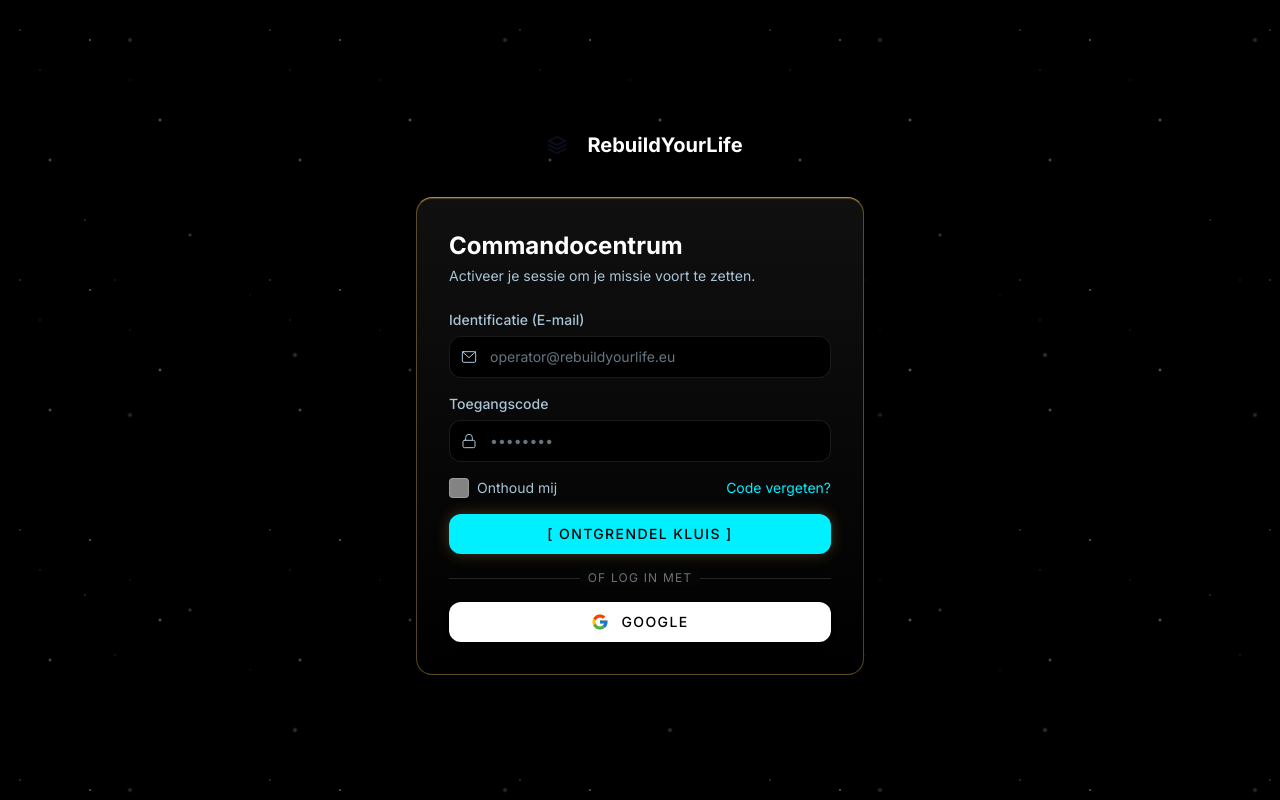
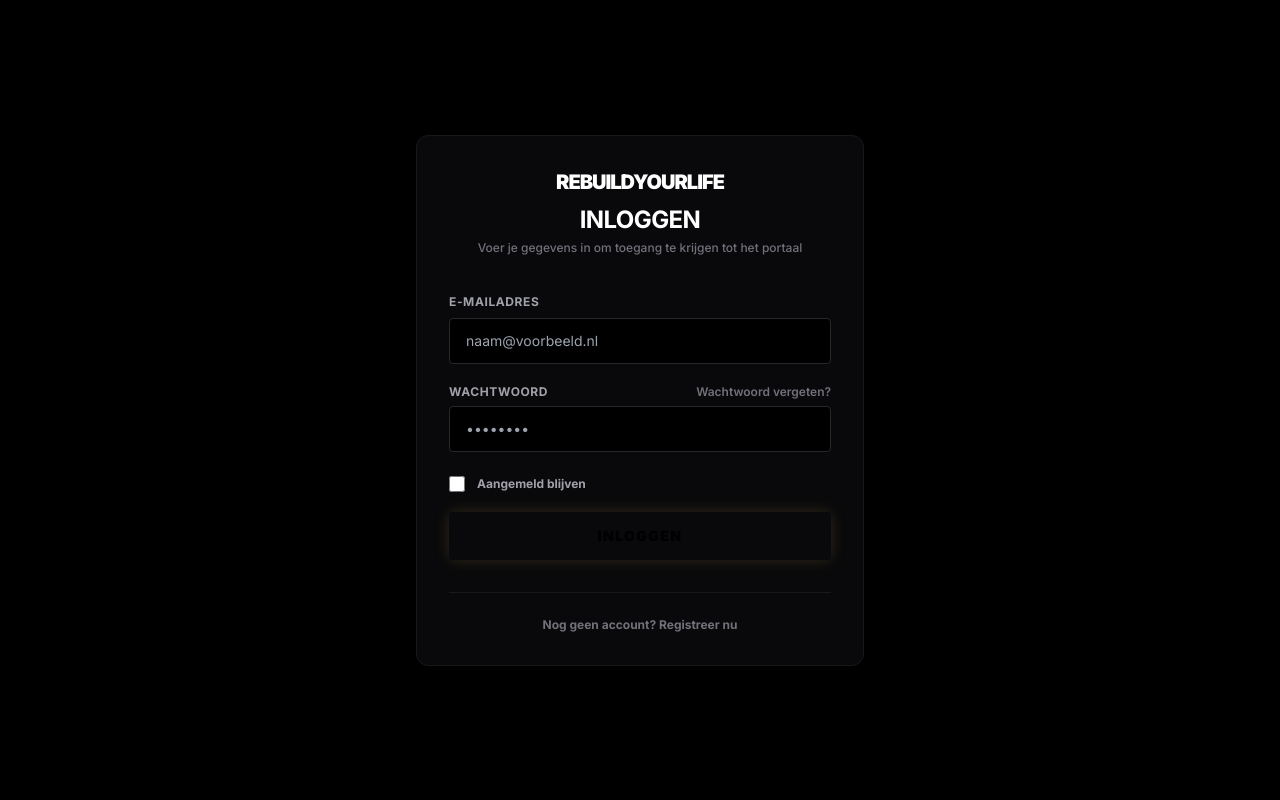
Before and after one commit to rebuildyourlife24-del/rebuildyourlife, a Next.js app in the folder apps/web/: page /auth/login in a window 1280 px wide. Built offline with nearby package versions, Linux system fonts and the light colour scheme.

Commit message:
fix: remove client login from homepage navbar and clean login design

```diff
--- a/apps/web/src/app/auth/login/page.tsx
+++ b/apps/web/src/app/auth/login/page.tsx
@@ -9,7 +9,6 @@ import { Button } from '@/components/ui/Button';
 import { Card } from '@/components/ui/Card';
 import { Input } from '@/components/ui/Input';
 import { useAuth } from '@/lib/auth';
-
 import { loginAction } from '@/app/actions/auth';
 
 export default function LoginPage() {
@@ -34,7 +33,7 @@ export default function LoginPage() {
         setUser(result.user as any);
         router.push('/dashboard/war-room');
       } else {
-        setError(result.error || 'Inloggen mislukt');
+        setError(result.error || 'Inloggen mislukt. Controleer je gegevens.');
       }
     } catch (err: any) {
       setError(err.message || 'Er is een fout opgetreden bij het inloggen.');
@@ -65,136 +64,109 @@ export default function LoginPage() {
   };
 
   return (
-    <div className="flex min-h-screen items-center justify-center px-4 py-12">
+    <div className="flex min-h-screen items-center justify-center bg-black px-4 py-12 relative selection:bg-gold-500 selection:text-black">
+
+      {/* Subtle gold glow behind card */}
+      <div className="absolute top-1/2 left-1/2 -translate-x-1/2 -translate-y-1/2 w-[500px] h-[500px] bg-gold-500/5 blur-[120px] pointer-events-none rounded-full" />
+
       <motion.div
-        initial={{ opacity: 0, y: 24 }}
+        initial={{ opacity: 0, y: 15 }}
         animate={{ opacity: 1, y: 0 }}
-        transition={{ duration: 0.6, ease: [0.25, 0.1, 0, 1] }}
-        className="w-full max-w-md"
+        transition={{ duration: 0.6, ease: "easeOut" }}
+        className="w-full max-w-md relative z-10"
       >
-        {/* Logo */}
+        <Card className="bg-zinc-950 border border-zinc-900 p-8 rounded-xl shadow-2xl">
+
+          {/* Logo / Header */}
           <div className="mb-8 text-center">
-          <Link href="/" className="inline-flex items-center gap-2.5">
-            <div className="flex h-10 w-10 items-center justify-center rounded-xl bg-gradient-gold">
-              <svg width="20" height="20" viewBox="0 0 24 24" fill="none" stroke="#0a0e1a" strokeWidth="2.5" strokeLinecap="round" strokeLinejoin="round">
-                <path d="M12 2L2 7l10 5 10-5-10-5Z" />
-                <path d="M2 17l10 5 10-5" />
-                <path d="M2 12l10 5 10-5" />
-              </svg>
-            </div>
-            <span className="text-xl font-bold text-textPrimary">
-              Rebuild<span className="gradient-text-gold">YourLife</span>
+            <span className="text-xl font-black tracking-tighter text-white uppercase block mb-2">
+              Rebuild<span className="text-gold-500">YourLife</span>
             </span>
-          </Link>
-        </div>
-
-        <Card variant="glass" padding="lg">
-          <div className="mb-6">
-            <h1 className="text-2xl font-bold text-textPrimary">Commandocentrum</h1>
-            <p className="mt-1 text-sm text-textSecondary">
-              Activeer je sessie om je missie voort te zetten.
+            <h1 className="text-2xl font-bold text-white tracking-tight uppercase">
+              Inloggen
+            </h1>
+            <p className="text-zinc-500 text-xs mt-1 font-medium">
+              Voer je gegevens in om toegang te krijgen tot het portaal
             </p>
           </div>
 
           {error && (
             <motion.div
-              initial={{ opacity: 0, height: 0 }}
-              animate={{ opacity: 1, height: 'auto' }}
-              className="mb-4 rounded-xl border border-danger/20 bg-danger/5 px-4 py-3"
+              initial={{ opacity: 0, x: -10 }}
+              animate={{ opacity: 1, x: 0 }}
+              className="mb-6 border-l-2 border-red-500 bg-red-950/20 px-4 py-3 rounded-r"
             >
-              <p className="text-sm text-danger">{error}</p>
+              <p className="text-xs font-bold text-red-400">{error}</p>
             </motion.div>
           )}
 
-          <form onSubmit={handleSubmit} className="space-y-4">
-            <Input
-              label="Identificatie (E-mail)"
+          <form onSubmit={handleSubmit} className="space-y-5">
+
+            <div className="space-y-1.5">
+              <label className="text-xs font-bold text-zinc-400 uppercase tracking-wider">E-mailadres</label>
+              <input
                 type="email"
-              placeholder="operator@rebuildyourlife.eu"
                 value={email}
                 onChange={(e) => setEmail(e.target.value)}
+                placeholder="naam@voorbeeld.nl"
                 required
-              autoComplete="email"
-              icon={
-                <svg width="16" height="16" viewBox="0 0 24 24" fill="none" stroke="currentColor" strokeWidth="1.5" strokeLinecap="round" strokeLinejoin="round">
-                  <rect x="2" y="4" width="20" height="16" rx="2" />
-                  <path d="M22 4L12 13 2 4" />
-                </svg>
-              }
+                className="w-full bg-black border border-zinc-800 text-white rounded px-4 py-3 outline-none focus:border-gold-500 transition-all text-sm"
               />
+            </div>
 
-            <Input
-              label="Toegangscode"
+            <div className="space-y-1.5">
+              <div className="flex justify-between items-center">
+                <label className="text-xs font-bold text-zinc-400 uppercase tracking-wider">Wachtwoord</label>
+                <Link
+                  href="/auth/forgot-password"
+                  className="text-xs text-zinc-500 hover:text-gold-500 transition-colors font-semibold"
+                >
+                  Wachtwoord vergeten?
+                </Link>
+              </div>
+              <input
                 type="password"
-              placeholder="••••••••"
                 value={password}
                 onChange={(e) => setPassword(e.target.value)}
+                placeholder="••••••••"
                 required
-              autoComplete="current-password"
-              icon={
-                <svg width="16" height="16" viewBox="0 0 24 24" fill="none" stroke="currentColor" strokeWidth="1.5" strokeLinecap="round" strokeLinejoin="round">
-                  <rect x="3" y="11" width="18" height="11" rx="2" />
-                  <path d="M7 11V7a5 5 0 0 1 10 0v4" />
-                </svg>
-              }
+                className="w-full bg-black border border-zinc-800 text-white rounded px-4 py-3 outline-none focus:border-gold-500 transition-all text-sm"
               />
+            </div>
 
-            <div className="flex items-center justify-between">
-              <label className="flex items-center gap-2 cursor-pointer group">
-                <div className="relative flex items-center justify-center">
+            <div className="flex items-center gap-3 pt-1">
               <input
                 type="checkbox"
-                    className="peer sr-only"
+                id="remember"
                 checked={rememberMe}
                 onChange={(e) => setRememberMe(e.target.checked)}
+                className="w-4 h-4 border border-zinc-800 bg-black text-gold-500 focus:ring-0 rounded cursor-pointer"
               />
-                  <div className="w-5 h-5 rounded border border-white/20 bg-surface/50 peer-checked:bg-gold peer-checked:border-gold transition-all duration-200"></div>
-                  <svg className="absolute w-3 h-3 text-navy opacity-0 peer-checked:opacity-100 transition-opacity duration-200" fill="none" viewBox="0 0 24 24" stroke="currentColor" strokeWidth="3">
-                    <path strokeLinecap="round" strokeLinejoin="round" d="M5 13l4 4L19 7" />
-                  </svg>
-                </div>
-                <span className="text-sm text-textSecondary group-hover:text-textPrimary transition-colors">Onthoud mij</span>
+              <label htmlFor="remember" className="text-xs text-zinc-400 cursor-pointer select-none font-bold">
+                Aangemeld blijven
               </label>
-
-              <Link
-                href="/auth/forgot-password"
-                className="text-sm text-gold transition-colors hover:text-goldLight"
-              >
-                Code vergeten?
-              </Link>
             </div>
 
-            <Button
+            <button
               type="submit"
-              className="w-full bg-[#d4a853] hover:bg-[#b38d45] text-black font-bold tracking-widest uppercase mt-6 transition-all shadow-[0_0_15px_rgba(212,168,83,0.3)]"
               disabled={loading || googleLoading}
+              className={`w-full py-3.5 bg-gold-500 text-black hover:bg-gold-400 hover:scale-[1.01] transition-all font-black text-sm uppercase tracking-widest rounded shadow-[0_0_15px_rgba(212,168,83,0.2)] mt-6`}
             >
-              {loading ? 'Bezig met identificeren...' : '[ ONTGRENDEL KLUIS ]'}
-            </Button>
+              {loading ? 'Laden...' : 'Inloggen'}
+            </button>
 
-            <div className="relative my-6">
-              <div className="absolute inset-0 flex items-center">
-                <div className="w-full border-t border-zinc-800"></div>
-              </div>
-              <div className="relative flex justify-center text-xs uppercase tracking-widest">
-                <span className="bg-[#050505] px-2 text-zinc-500">Of log in met</span>
-              </div>
+          </form>
+
+          {/* Registration link */}
+          <div className="mt-8 text-center border-t border-zinc-900 pt-6">
+            <p className="text-zinc-500 text-xs font-bold">
+              Nog geen account?{' '}
+              <Link href="/auth/register" className="text-gold-500 hover:text-gold-400 transition-colors">
+                Registreer nu
+              </Link>
+            </p>
           </div>
 
-            <Button
-              type="button"
-              onClick={handleGoogleLogin}
-              className="w-full bg-white hover:bg-zinc-200 text-black font-bold tracking-widest uppercase transition-all shadow-md flex items-center justify-center gap-3"
-              disabled={loading || googleLoading}
-            >
-              {googleLoading ? 'Bezig...' : (
-                <>
-                  <svg width="18" height="18" xmlns="http://www.w3.org/2000/svg" viewBox="0 0 48 48"><path fill="#FFC107" d="M43.611,20.083H42V20H24v8h11.303c-1.649,4.657-6.08,8-11.303,8c-6.627,0-12-5.373-12-12c0-6.627,5.373-12,12-12c3.059,0,5.842,1.154,7.961,3.039l5.657-5.657C34.046,6.053,29.268,4,24,4C12.955,4,4,12.955,4,24c0,11.045,8.955,20,20,20c11.045,0,20-8.955,20-20C44,22.659,43.862,21.35,43.611,20.083z"/><path fill="#FF3D00" d="M6.306,14.691l6.571,4.819C14.655,15.108,18.961,12,24,12c3.059,0,5.842,1.154,7.961,3.039l5.657-5.657C34.046,6.053,29.268,4,24,4C16.318,4,9.656,8.337,6.306,14.691z"/><path fill="#4CAF50" d="M24,44c5.166,0,9.86-1.977,13.409-5.192l-6.19-5.238C29.211,35.091,26.715,36,24,36c-5.202,0-9.619-3.317-11.283-7.946l-6.522,5.025C9.505,39.556,16.227,44,24,44z"/><path fill="#1976D2" d="M43.611,20.083H42V20H24v8h11.303c-0.792,2.237-2.231,4.166-4.087,5.571c0.001-0.001,0.002-0.001,0.003-0.002l6.19,5.238C36.971,39.205,44,34,44,24C44,22.659,43.862,21.35,43.611,20.083z"/></svg>
-                  GOOGLE
-                </>
-              )}
-            </Button>
-          </form>
         </Card>
       </motion.div>
     </div>
--- a/apps/web/src/app/page.tsx
+++ b/apps/web/src/app/page.tsx
@@ -24,9 +24,6 @@ export default function MarketingFunnelPage() {
             </span>
           </div>
           <div className="flex gap-4 sm:gap-6 items-center">
-            <Link href="/auth/login" className="text-sm font-bold text-zinc-400 hover:text-white transition-colors uppercase tracking-widest hidden sm:block">
-              Client Login
-            </Link>
             <Link href="#operator" className="px-5 py-2 text-sm font-black bg-gold-500 text-black rounded uppercase tracking-wider transition-all hover:bg-gold-400 hover:scale-105 shadow-[0_0_15px_rgba(212,168,83,0.4)]">
               Start Systeem
             </Link>
```
Lines whose indentation alone changed are shown as unchanged.
